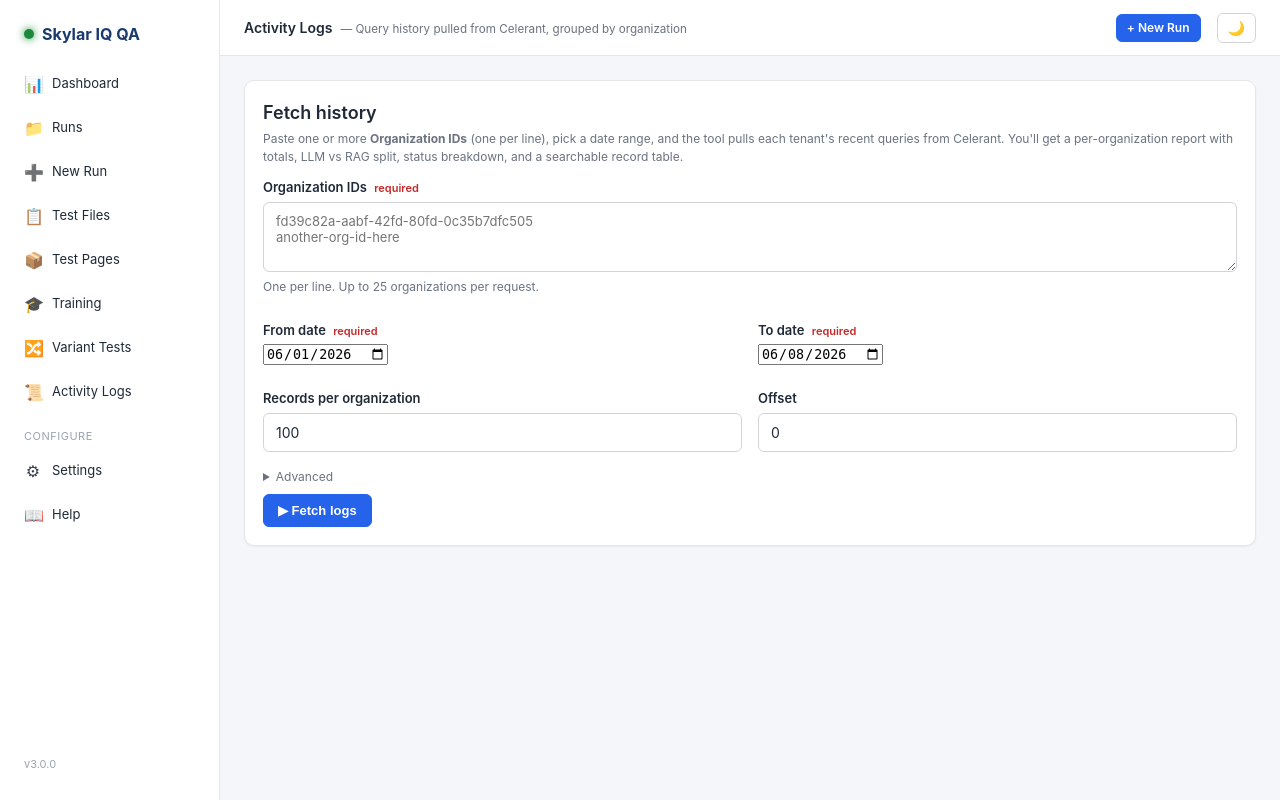
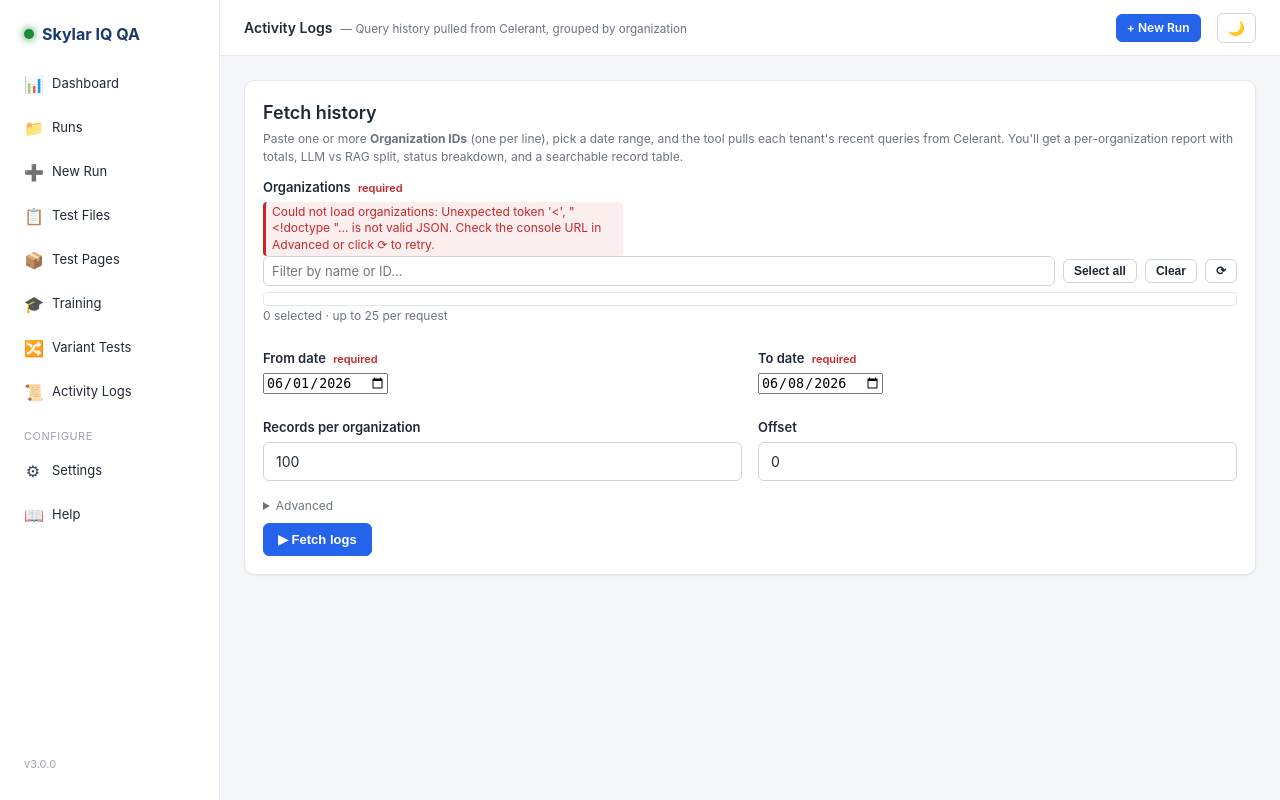
Before and after one commit to farhan713/ai-platform-auto-tester, a Flask app: template app/templates/activity_logs.html in a window 1280 px wide. Run offline with Flask 3, Linux system fonts and the light colour scheme; the template is opened without the code that fills it, so the values that code supplies are empty; some libraries are stand-ins or nearby versions.

Commit message:
v3.10.2: Activity Logs — replace textarea with org picker (pulls from /sql_agent/all_orgs/)
User feedback: pasting raw database_ids in a textarea is unfriendly when
celerantai exposes /sql_agent/all_orgs/ which returns every tenant with
its name + database_id + organization_id.

Backend: new GET /activity-logs/orgs proxies /sql_agent/all_orgs/ server-
side (no CORS, optional bearer token) and returns a slim list sorted by
name. The history endpoint takes database_id (not organization_id), so
that's the field selections submit.

Frontend: textarea replaced with a searchable, scrollable checkbox list
populated on page load. Has a live filter (matches name / database_id /
organization_id), Select-all (respecting the filter), Clear, and a ⟳
reload button. A hidden field syncs the selected database_ids
(newline-separated) so the existing /activity-logs/fetch handler is
unchanged. The per-org report header now shows the friendly name with
the database_id rendered small underneath.

Co-Authored-By: Claude Opus 4.7 (1M context) <noreply@anthropic.com>

```diff
--- a/app/server.py
+++ b/app/server.py
@@ -1121,6 +1121,41 @@ def activity_logs_page():
                            default_console="https://celerantai.com")
 
 
+@app.route("/activity-logs/orgs")
+@auth.login_required
+def activity_logs_orgs():
+    """Proxy to GET {console}/sql_agent/all_orgs/ so the dropdown can be
+    populated server-side (no CORS, no Celerant token leak to the browser).
+    Returns the list verbatim from responseBody.data, sorted by name."""
+    import requests
+    console = (request.args.get("console_url") or "https://celerantai.com").strip().rstrip("/")
+    url = f"{console}/sql_agent/all_orgs/"
+    headers: dict[str, str] = {}
+    token = (request.args.get("bearer_token") or "").strip()
+    if token:
+        headers["Authorization"] = f"Bearer {token}"
+    try:
+        resp = requests.get(url, headers=headers, timeout=30)
+    except Exception as e:
+        return jsonify({"ok": False, "error": f"{type(e).__name__}: {e}"}), 502
+    if not (200 <= resp.status_code < 300):
+        return jsonify({"ok": False, "status_code": resp.status_code,
+                        "error": (resp.text or "")[:300]}), 502
+    try:
+        body = resp.json()
+    except Exception:
+        return jsonify({"ok": False, "error": "non-JSON response from all_orgs"}), 502
+    orgs = (body.get("responseBody") or {}).get("data") or []
+    # Project to the fields we actually use; sort by friendly name.
+    slim = sorted([{
+        "name": o.get("name") or "",
+        "database_id": o.get("database_id") or "",
+        "organization_id": o.get("organization_id") or "",
+    } for o in orgs if o.get("database_id")],
+        key=lambda o: (o["name"] or "").lower())
+    return jsonify({"ok": True, "count": len(slim), "orgs": slim})
+
+
 @app.route("/activity-logs/fetch", methods=["POST"])
 @auth.login_required
 def activity_logs_fetch():
--- a/app/templates/activity_logs.html
+++ b/app/templates/activity_logs.html
@@ -15,11 +15,22 @@
 
   <form id="al-form" class="form" enctype="application/x-www-form-urlencoded">
     <label>
-      <span class="label-text">Organization IDs <em>required</em></span>
-      <textarea name="org_ids" id="al-org_ids" rows="3"
-                placeholder="fd39c82a-aabf-42fd-80fd-0c35b7dfc505&#10;another-org-id-here"
-                required style="font-family:var(--font-mono); font-size:13px"></textarea>
-      <span class="meta">One per line. Up to 25 organizations per request.</span>
+      <span class="label-text">Organizations <em>required</em></span>
+      <div id="al-orgs-loading" class="meta">Loading organizations from <code>/sql_agent/all_orgs/</code>…</div>
+      <div id="al-orgs-wrap" style="display:none">
+        <div style="display:flex; gap:8px; align-items:center; margin-bottom:6px">
+          <input type="text" id="al-org-search" placeholder="Filter by name or ID…"
+                 style="flex:1; padding:6px 8px; font-size:13px">
+          <button type="button" class="btn btn-sm" id="al-org-all">Select all</button>
+          <button type="button" class="btn btn-sm" id="al-org-none">Clear</button>
+          <button type="button" class="btn btn-sm" id="al-org-reload" title="Re-fetch from /sql_agent/all_orgs/">⟳</button>
+        </div>
+        <div id="al-orgs-list"
+             style="max-height:260px; overflow-y:auto; border:1px solid var(--border);
+                    border-radius:4px; padding:6px 8px; background:var(--surface)"></div>
+        <span class="meta"><span id="al-orgs-selected">0</span> selected · up to 25 per request</span>
+      </div>
+      <input type="hidden" name="org_ids" id="al-org_ids" required>
     </label>
 
     <div class="grid-2">
@@ -73,8 +84,92 @@ const statusEl = document.getElementById('al-status');
 const totalsEl = document.getElementById('al-totals');
 const orgsEl = document.getElementById('al-orgs');
 
-// Per-org search state, keyed by org id.
+// Per-org search state, keyed by org id (database_id).
 const _filters = {};
+
+// Cache of orgs from /sql_agent/all_orgs/. dbId -> {name, organization_id, database_id}
+const _orgsByDbId = {};
+let _orgsList = [];                  // sorted by name (server-side)
+const _selectedDbIds = new Set();    // currently checked database_ids
+let _orgSearchTerm = '';
+
+function orgLabel(dbId) {
+  const o = _orgsByDbId[dbId];
+  return o ? o.name : dbId;
+}
+
+function rerenderOrgList() {
+  const wrap = document.getElementById('al-orgs-list');
+  const term = _orgSearchTerm.toLowerCase().trim();
+  const visible = _orgsList.filter(o => !term
+    || (o.name || '').toLowerCase().includes(term)
+    || (o.database_id || '').toLowerCase().includes(term)
+    || (o.organization_id || '').toLowerCase().includes(term));
+  if (!visible.length) {
+    wrap.innerHTML = '<div class="meta" style="padding:8px">No organizations match your filter.</div>';
+    return;
+  }
+  wrap.innerHTML = visible.map(o => {
+    const checked = _selectedDbIds.has(o.database_id) ? ' checked' : '';
+    return `<label style="display:flex; align-items:center; gap:8px; padding:4px 2px; cursor:pointer; border-bottom:1px solid var(--border)">
+      <input type="checkbox" class="al-org-cb" value="${SQA.escapeHtml(o.database_id)}"${checked}>
+      <span style="flex:1">
+        <b>${SQA.escapeHtml(o.name || '(no name)')}</b>
+        <span class="meta" style="font-family:var(--font-mono); font-size:11px"> · ${SQA.escapeHtml(o.database_id)}</span>
+      </span>
+    </label>`;
+  }).join('');
+  wrap.querySelectorAll('.al-org-cb').forEach(cb => {
+    cb.addEventListener('change', () => {
+      if (cb.checked) _selectedDbIds.add(cb.value);
+      else _selectedDbIds.delete(cb.value);
+      syncSelection();
+    });
+  });
+}
+
+function syncSelection() {
+  document.getElementById('al-orgs-selected').textContent = _selectedDbIds.size;
+  document.getElementById('al-org_ids').value = Array.from(_selectedDbIds).join('\n');
+}
+
+async function loadOrgs() {
+  document.getElementById('al-orgs-loading').style.display = '';
+  document.getElementById('al-orgs-wrap').style.display = 'none';
+  try {
+    const r = await SQA.fetchJSON('{{ url_for("activity_logs_orgs") }}');
+    if (!r.ok) throw new Error(r.error || 'Failed to load organizations');
+    _orgsList = r.orgs || [];
+    for (const k of Object.keys(_orgsByDbId)) delete _orgsByDbId[k];
+    for (const o of _orgsList) _orgsByDbId[o.database_id] = o;
+    document.getElementById('al-orgs-loading').style.display = 'none';
+    document.getElementById('al-orgs-wrap').style.display = '';
+    rerenderOrgList();
+    syncSelection();
+  } catch (e) {
+    document.getElementById('al-orgs-loading').innerHTML =
+      `<div class="reason reason-fail">Could not load organizations: ${SQA.escapeHtml(e.message)}.
+       Check the console URL in Advanced or click ⟳ to retry.</div>`;
+    document.getElementById('al-orgs-wrap').style.display = '';
+  }
+}
+
+document.getElementById('al-org-search').addEventListener('input', (e) => {
+  _orgSearchTerm = e.target.value; rerenderOrgList();
+});
+document.getElementById('al-org-all').addEventListener('click', () => {
+  const term = _orgSearchTerm.toLowerCase().trim();
+  const visible = _orgsList.filter(o => !term
+    || (o.name || '').toLowerCase().includes(term)
+    || (o.database_id || '').toLowerCase().includes(term));
+  for (const o of visible) _selectedDbIds.add(o.database_id);
+  rerenderOrgList(); syncSelection();
+});
+document.getElementById('al-org-none').addEventListener('click', () => {
+  _selectedDbIds.clear(); rerenderOrgList(); syncSelection();
+});
+document.getElementById('al-org-reload').addEventListener('click', loadOrgs);
+loadOrgs();
 
 // Default dates: last 7 days through today.
 (function() {
@@ -148,9 +243,14 @@ function renderRecordsTable(org) {
 let _orgByIdx = [];
 
 function renderOrg(org, idx) {
+  const friendlyName = orgLabel(org.org_id);
+  const hasFriendlyName = friendlyName !== org.org_id;
+  const header = hasFriendlyName
+    ? `<h2 style="margin:0">${esc(friendlyName)} <span class="meta" style="font-family:var(--font-mono); font-size:12px; font-weight:normal">${esc(org.org_id)}</span></h2>`
+    : `<h2 style="margin:0">${esc(org.org_id)}</h2>`;
   if (!org.ok) {
     return `<div class="card">
-      <h2 style="margin:0 0 6px">${esc(org.org_id)} ${badge('FAIL', 'failed')}</h2>
+      <div style="margin-bottom:6px">${header} ${badge('FAIL', 'failed')}</div>
       <p class="meta">HTTP ${org.status_code != null ? org.status_code : '—'} · <code>${esc(org.url)}</code></p>
       <div class="reason reason-fail">${esc(org.error || 'Request failed')}</div>
     </div>`;
@@ -160,7 +260,7 @@ function renderOrg(org, idx) {
   const llmPct = total ? s.llm / total : null;
   return `<div class="card" data-org-idx="${idx}">
     <div style="display:flex; align-items:center; justify-content:space-between; gap:10px; flex-wrap:wrap">
-      <h2 style="margin:0">${esc(org.org_id)}</h2>
+      ${header}
       <span class="meta">Records: <b>${total}</b>${org.history_count != null && org.history_count !== total ? ` · history_count ${org.history_count}` : ''}</span>
     </div>
     <div class="counts" style="display:flex; gap:14px; flex-wrap:wrap; margin:10px 0">
@@ -208,8 +308,10 @@ function renderResult(data) {
 
 form.addEventListener('submit', async (e) => {
   e.preventDefault();
-  const ids = document.getElementById('al-org_ids').value.trim();
-  if (!ids) { SQA.toast('Paste at least one Organization ID.', 'error'); return; }
+  if (_selectedDbIds.size === 0) { SQA.toast('Select at least one organization.', 'error'); return; }
+  if (_selectedDbIds.size > 25)  { SQA.toast('Pick at most 25 organizations.', 'error'); return; }
+  // Refresh the hidden input one last time in case selection state drifted.
+  syncSelection();
   submitBtn.disabled = true;
   submitBtn.textContent = 'Fetching…';
   statusEl.textContent = 'Calling Celerant for each org…';
```
